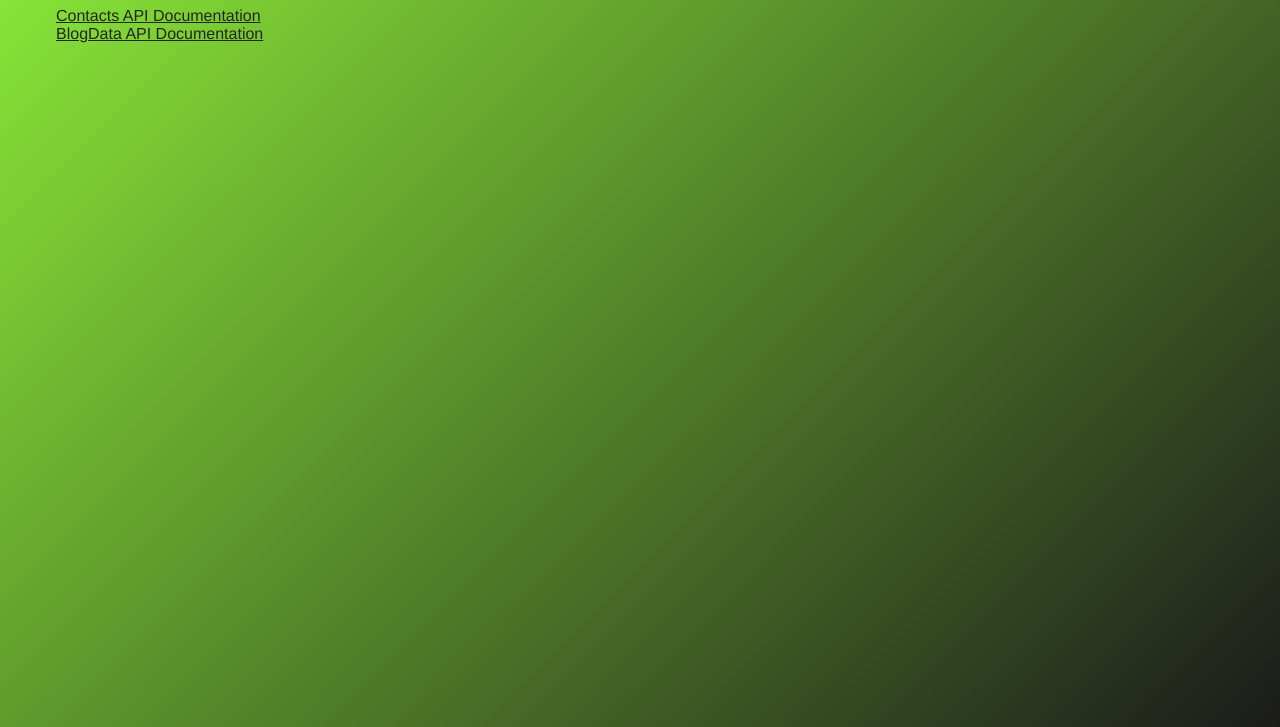
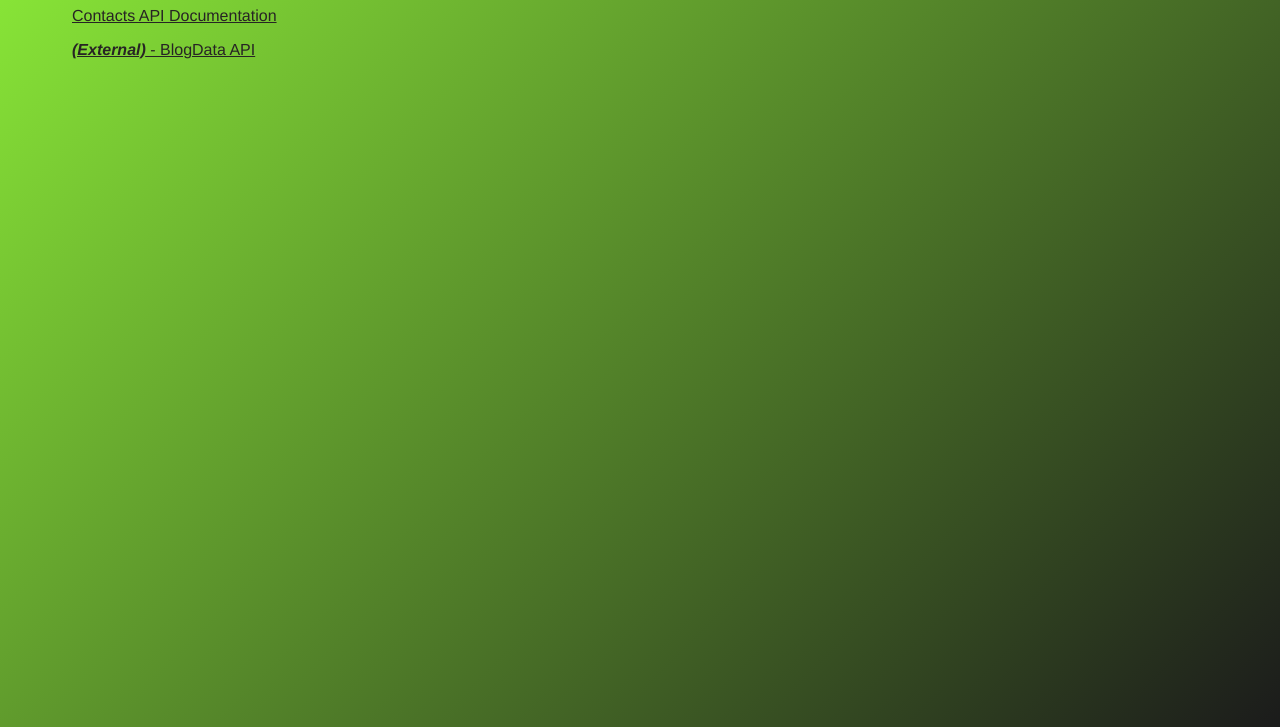
Before and after one commit to hexaF6-NinjaMC/contacts, a website: page frontend/index.html in a window 1280 px wide. Shown: the part 73-800 px from the top of the page. Drawn offline with Linux system fonts and the light colour scheme.

Commit message:
style and link/semantic updates

```diff
--- a/frontend/index.html
+++ b/frontend/index.html
@@ -12,7 +12,7 @@
         <nav>
             <ul>
                 <li><a href="/api-docs">Contacts API Documentation</a></li>
-                <li><a href="https://blogdata-3q6n.onrender.com/api-docs">BlogData API Documentation</a></li>
+                <li><a href="https://blogdata-3q6n.onrender.com"><strong><em>(External)</em></strong> - BlogData API</a></li>
             </ul>
         </nav>
     </header>
--- a/frontend/styles.css
+++ b/frontend/styles.css
@@ -23,6 +23,10 @@ nav>ul {
     list-style: none;
 }
 
+nav>ul>li {
+    margin: 1em;
+}
+
 a {
     color: rgb(39, 36, 36);
     padding: 0.5rem;
```
